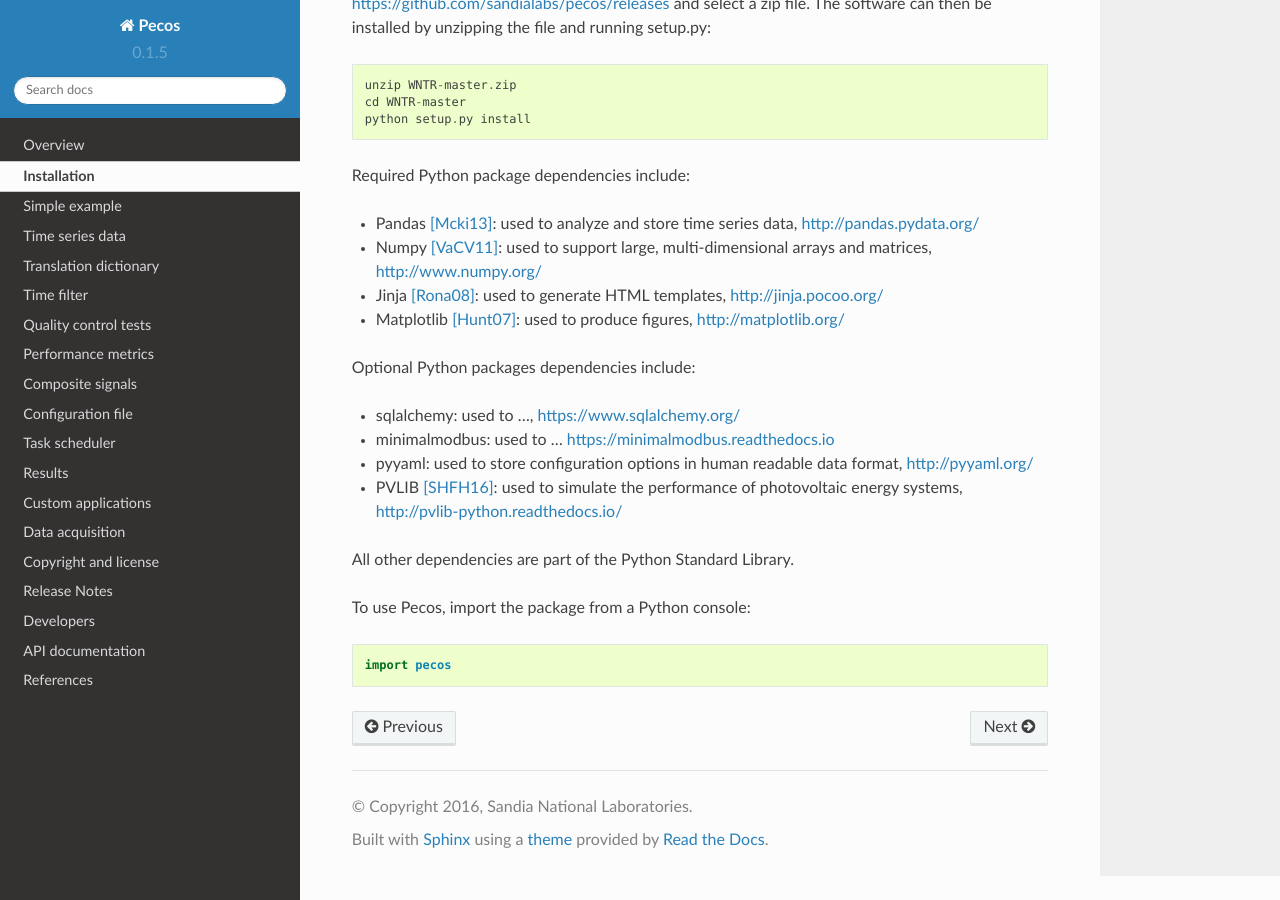
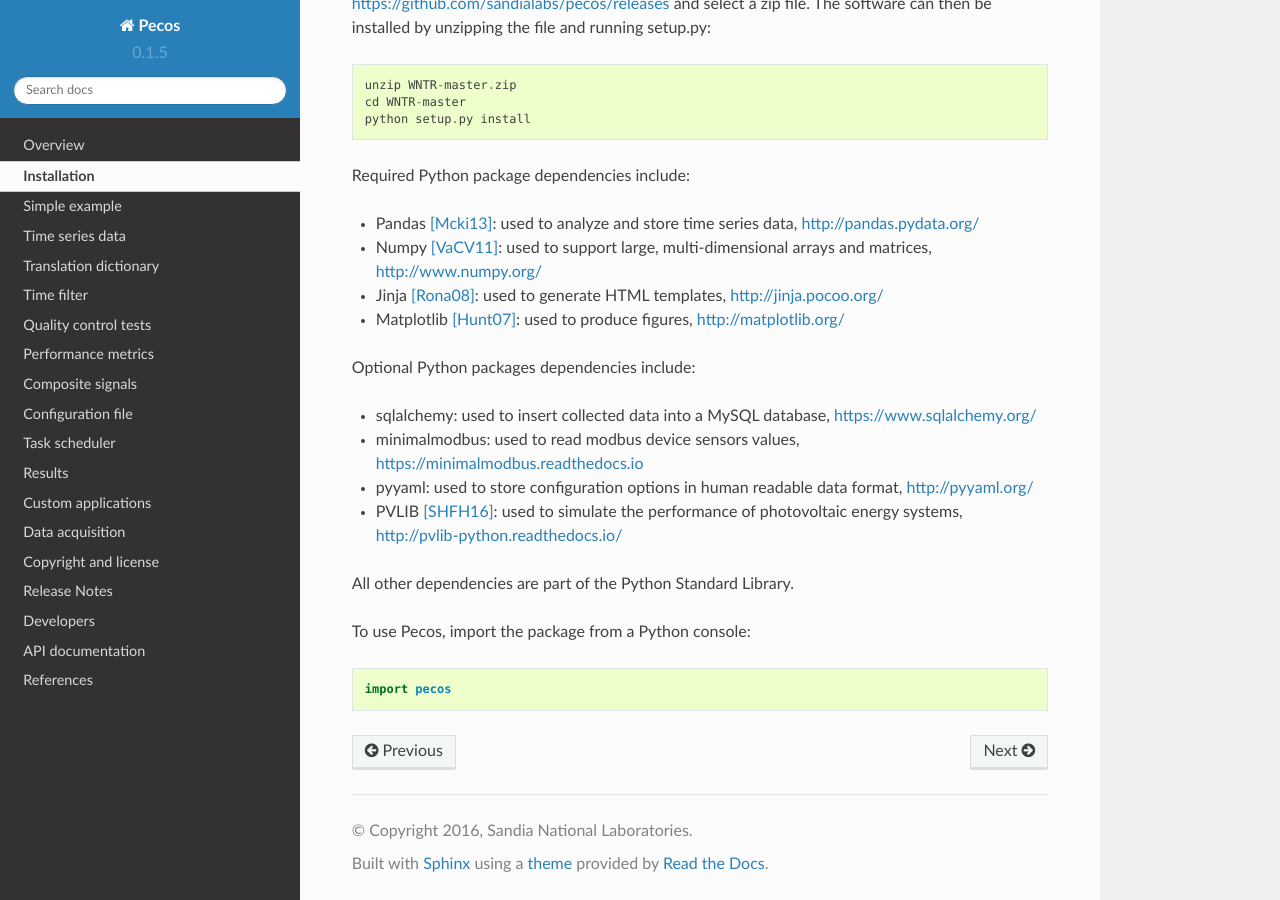
Before and after one commit to sjanzou/pecos, a Sphinx documentation site: the page built from documentation/installation.rst, in a window 1280 px wide and 900 px high, scrolled down 695 px. Built offline with Sphinx 7.4.7 and the Read the Docs theme 2.0.0, drawn with Linux system fonts in a browser that asks for light colours.

Commit message:
installation update

```diff
--- a/documentation/installation.rst
+++ b/documentation/installation.rst
@@ -43,9 +43,9 @@ Required Python package dependencies include:
 
 Optional Python packages dependencies include:
 
-* sqlalchemy: used to ...,
+* sqlalchemy: used to insert collected data into a MySQL database,
   https://www.sqlalchemy.org/
-* minimalmodbus: used to ...
+* minimalmodbus: used to read modbus device sensors values,
   https://minimalmodbus.readthedocs.io
 * pyyaml: used to store configuration options in human readable data format,
   http://pyyaml.org/
```
